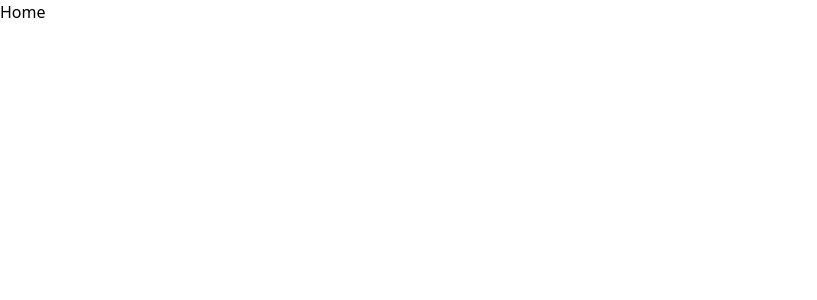
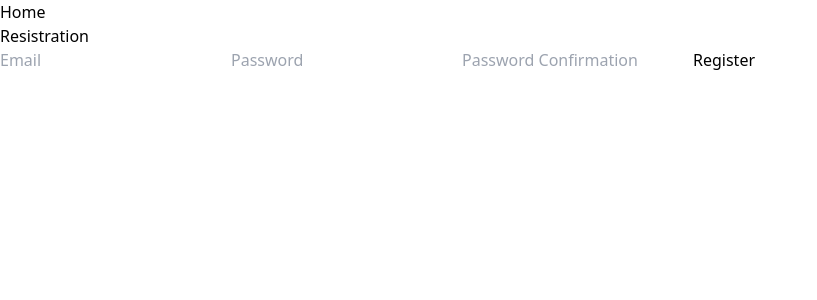
Before and after one commit to spreston4/booklist, a React (Create React App) app: page / in a window 1280 px wide. Shown: the top 300 px of the page, without its empty margins (0-817 px from the left). Built offline with nearby package versions, Linux system fonts and the light colour scheme.

Commit message:
registration form component posts new user to rails BE

```diff
--- a/package.json
+++ b/package.json
@@ -10,6 +10,7 @@
     "@types/node": "^16.18.46",
     "@types/react": "^18.2.21",
     "@types/react-dom": "^18.2.7",
+    "axios": "^1.5.0",
     "react": "^18.2.0",
     "react-dom": "^18.2.0",
     "react-router-dom": "^6.15.0",
--- a/src/App.tsx
+++ b/src/App.tsx
@@ -1,4 +1,4 @@
-import React from "react";
+import * as React from "react";
 import { BrowserRouter, Routes, Route } from "react-router-dom";
 import Home from "./components/Home";
 import Dashboard from "./components/Dashboard";
--- a/src/components/Home.tsx
+++ b/src/components/Home.tsx
@@ -1,9 +1,11 @@
 import * as React from "react";
+import Registration from "./auth/Registration";
 
 const Home = () => {
   return (
     <div>
       <h1>Home</h1>
+      <Registration />
     </div>
   );
 };
--- /dev/null
+++ b/src/components/auth/Registration.tsx
@@ -0,0 +1,89 @@
+import * as React from "react";
+import axios from "axios";
+
+const Registration = () => {
+  const [email, setEmail] = React.useState("");
+  const [password, setPassword] = React.useState("");
+  const [passwordConfirmation, setPasswordConfirmation] = React.useState("");
+  const [registrationErrors, setRegistrationErrors] = React.useState("");
+
+  const handleSubmit = (event: React.SyntheticEvent<HTMLFormElement>) => {
+    event.preventDefault();
+    if (password !== passwordConfirmation) {
+      console.log("password error");
+      setRegistrationErrors("Passwords must match!");
+    } else {
+      axios
+        .post(
+          "http://localhost:3000/registrations",
+          {
+            user: {
+              email: email,
+              password: password,
+              password_confirmation: passwordConfirmation,
+            },
+          },
+          { withCredentials: true }
+        )
+        .then((response) => {
+          console.log("registration res: ", response);
+        })
+        .catch((error) => console.log("registration error", error));
+    }
+  };
+
+  const handleChange = (event: React.ChangeEvent<HTMLInputElement>) => {
+    switch (event.target.name) {
+      case "email": {
+        setEmail(event.target.value);
+        break;
+      }
+      case "password": {
+        setPassword(event.target.value);
+        break;
+      }
+      case "password_confirmation": {
+        setPasswordConfirmation(event.target.value);
+        break;
+      }
+      default: {
+        break;
+      }
+    }
+  };
+
+  return (
+    <div>
+      <h1>Resistration</h1>
+      <form onSubmit={handleSubmit}>
+        <input
+          type="email"
+          name="email"
+          placeholder="Email"
+          value={email}
+          onChange={handleChange}
+          required
+        />
+        <input
+          type="password"
+          name="password"
+          placeholder="Password"
+          value={password}
+          onChange={handleChange}
+          required
+        />
+        <input
+          type="password"
+          name="password_confirmation"
+          placeholder="Password Confirmation"
+          value={passwordConfirmation}
+          onChange={handleChange}
+          required
+        />
+        <button type="submit">Register</button>
+      </form>
+    </div>
+  );
+};
+
+export default Registration;
--- a/src/index.tsx
+++ b/src/index.tsx
@@ -1,4 +1,4 @@
-import React from 'react';
+import * as React from 'react';
 import ReactDOM from 'react-dom/client';
 import './index.css';
 import App from './App';
```
Also changed, not shown: 1 other file (tests, documents, lock files or other folders).
